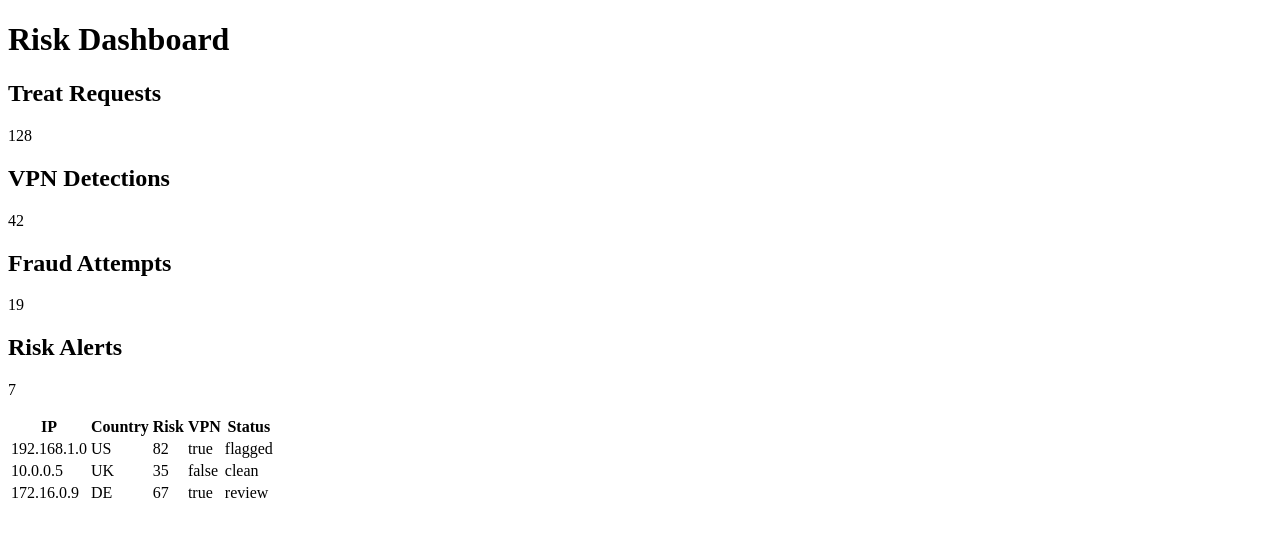
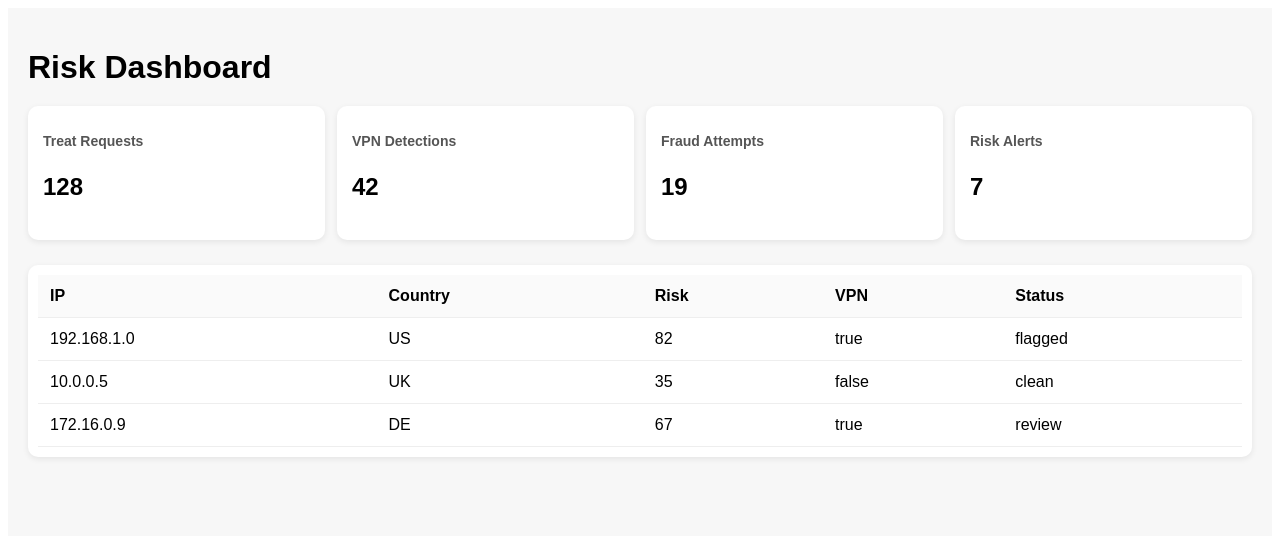
Before and after one commit to carledwardm/riskpulse, a Vue app in the folder frontend/: page / in a window 1280 px wide. Shown: the top 536 px of the page. Built offline with nearby package versions, Linux system fonts and the light colour scheme; the HTML template or start-up script is replaced by a standard one.

Commit message:
Add basic table/cards ui and styling

```diff
--- a/frontend/src/App.vue
+++ b/frontend/src/App.vue
@@ -67,3 +67,66 @@
     </div>
   </div>
 </template>
+
+<style>
+.dashboard {
+  padding: 20px;
+  font-family: Arial, sans-serif;
+  background: #f7f7f7;
+  min-height: 100vh;
+}
+
+.title  {
+  margin-bottom: 20px;
+}
+
+/* CARDS */
+.cards {
+  display: grid;
+  grid-template-columns: repeat(4, 1fr);
+  gap: 12px;
+  margin-bottom: 25px;
+}
+
+.card {
+  background: white;
+  padding: 15px;
+  border-radius: 10px;
+  box-shadow: 0 2px 6px rgba(0, 0, 0, 0.08);
+}
+
+.card h2 {
+  font-size: 14px;
+  margin-bottom: 10px;
+  color: #555;
+}
+
+.card p {
+  font-size: 24px;
+  font-weight: bold;
+}
+
+/* TABLE */
+.table-wrapper {
+  background: white;
+  padding: 10px;
+  border-radius: 10px;
+  box-shadow: 0 2px 6px rgba(0, 0, 0, 0.08);
+}
+
+table {
+  width: 100%;
+  border-collapse: collapse;
+}
+
+th, td {
+  text-align: left;
+  padding: 12px;
+  border-bottom: 1px solid #eee;
+}
+
+th {
+  background: #fafafa;
+}
+
+</style>
```
